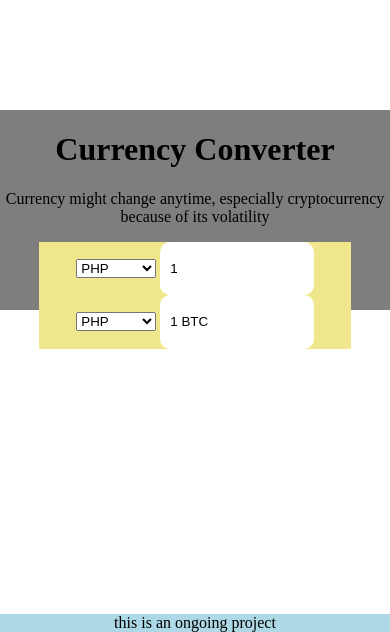
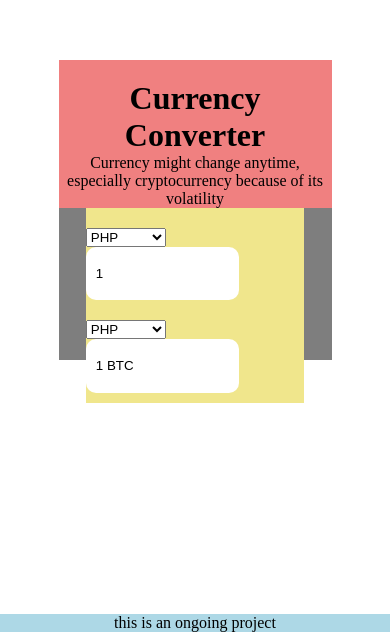
Before and after one commit to serrano1314/currency-converter, a plain HTML site: page index.html in a window 390 px wide. Shown: the part 212-844 px from the top of the page. Drawn offline with Linux system fonts and the light colour scheme.

Commit message:
add responsiveness for divs

```diff
--- a/index.html
+++ b/index.html
@@ -11,9 +11,22 @@
     <div class="container">
         <div class="webpage-name">
             <h1>Currency Converter</h1>
-            <p>Currency might change anytime, especially cryptocurrency because of its volatility</p>
+            <p>Currency might change anytime,
+                especially cryptocurrency because of its volatility</p>
         </div>
         <div class="converter-card">
+            <div class="input-price">
+                <select name="coin" id="coin">
+                    <option value="php">PHP</option>
+                    <option value="usd">USD</option>
+                    <option value="bitcoin">Bitcoin</option>
+                    <option value="ripple">Ripple</option>
+                    <option value="bnb">BNB</option>
+                    <option value="eth">Ethereum</option>
+                </select>
+                <input type="number" id="price-input" value=1>
+            </div>
+            <div class="output-price">
                 <select name="coin" id="coin">
                     <option value="php">PHP</option>
                     <option value="usd">USD</option>
@@ -23,18 +36,8 @@
                     <option value="eth">Ethereum</option>
                 </select>
 
-            <input type="number" class="input-price" value=1>
-
-            <select name="coin" id="coin">
-                <option value="php">PHP</option>
-                <option value="usd">USD</option>
-                <option value="bitcoin">Bitcoin</option>
-                <option value="ripple">Ripple</option>
-                <option value="bnb">BNB</option>
-                <option value="eth">Ethereum</option>
-            </select>
-
-            <input type="text" class="output-price" value="1 BTC" readonly>
+                <input type="text" value="1 BTC" readonly>
+            </div>
         </div>
     </div>
     <script src="./script.js"></script>
--- a/style.css
+++ b/style.css
@@ -1,14 +1,27 @@
+*{
+    margin: 0;
+}
 .container {
     background-color: #7e7e7e;
-    height: 200px;
-    width: 100%;
+    height: 300px;
+    width: 70%;
+    display: flex;
+    justify-content: center;
+    flex-wrap: wrap;
+}
+.webpage-name{
+    padding-top: 20px;
     text-align: center;
-
+    background-color: lightcoral;
 }
 .converter-card{
     background-color: khaki;
-    display: block;
+    padding-top: 10px;
     margin: 0 10%;
+    display: flex;
+    flex-wrap: wrap;
+    justify-content: center;
+    align-content: center;
 }
 body {
     height: 100vh;
@@ -16,6 +29,9 @@ body {
     display: flex;
     justify-content: center;
     align-items: center;
+}
+.output-price,.input-price{
+    margin: 10px 0px;
 }
 input{
     border: 0;
```
Lines whose indentation alone changed are shown as unchanged.
